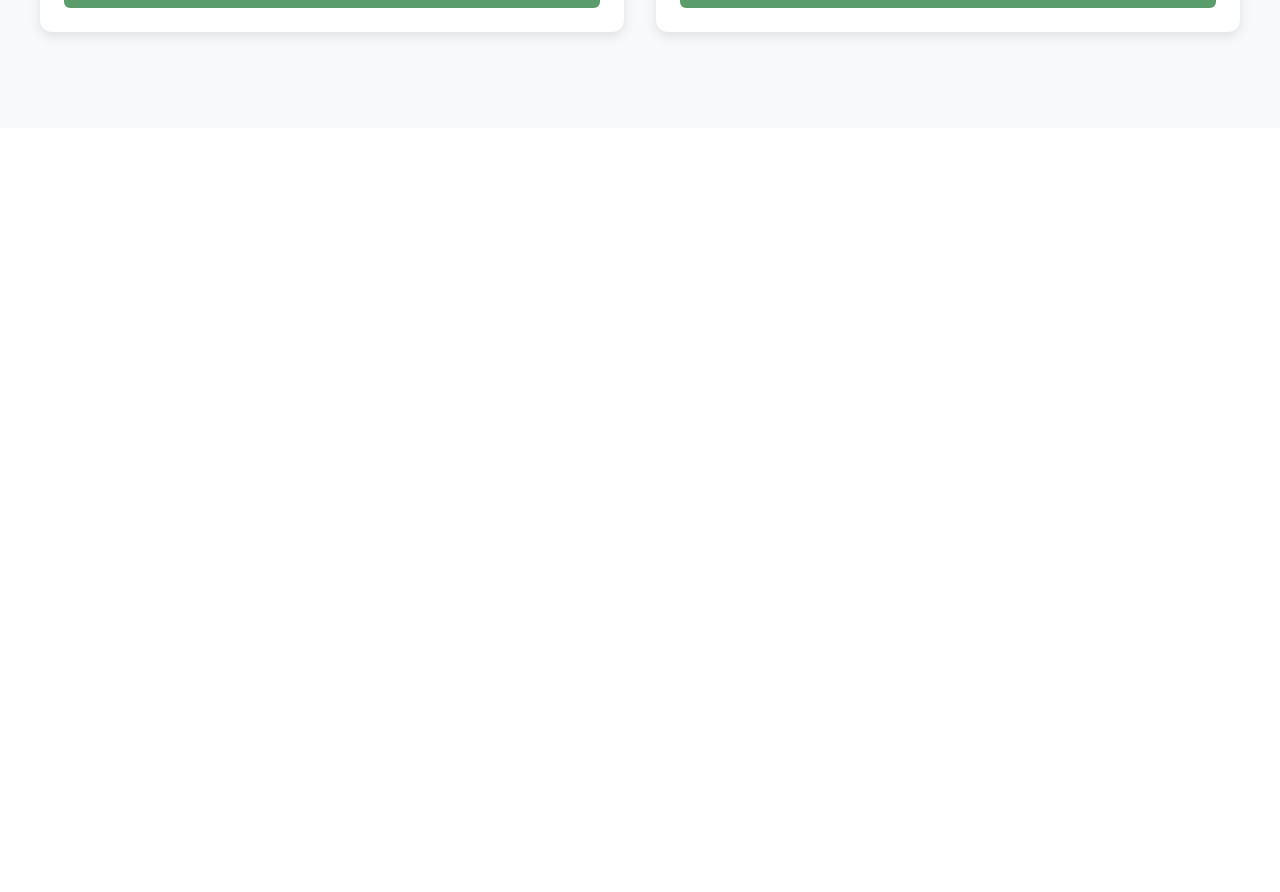
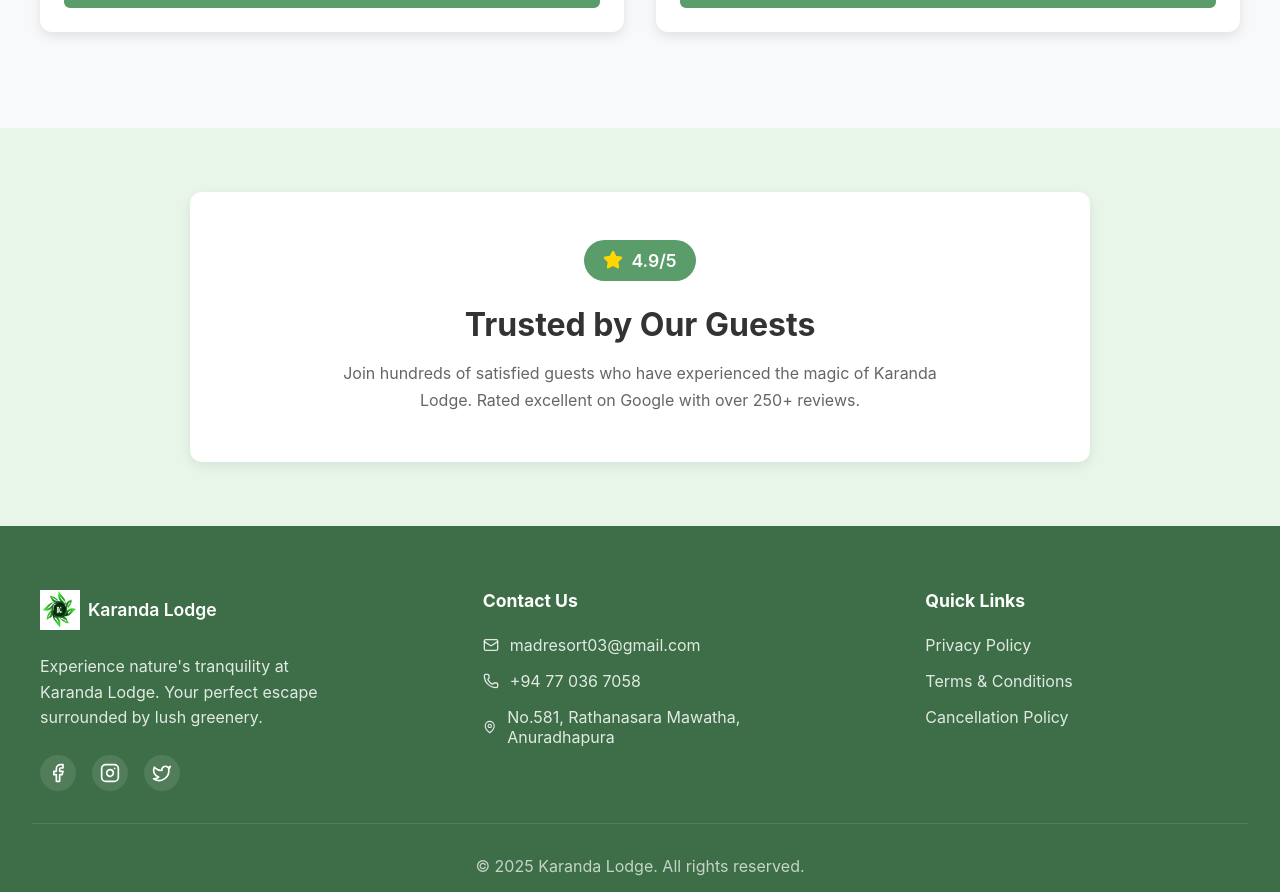
Before and after one commit to nandundasa/karanda_lodge_villa, a Next.js app in the folder karanda-lodge/: page / in a window 1280 px wide. Shown: the part 1519-2411 px from the top of the page. Before the commit the page ends 1647 px from the top, so only its background shows below. Built offline with nearby package versions, Linux system fonts and the light colour scheme.

Commit message:
Add testimonial section and footer with contact information

```diff
--- a/karanda-lodge/src/app/home.css
+++ b/karanda-lodge/src/app/home.css
@@ -211,11 +211,6 @@ body {
   margin-bottom: 2rem;
 }
 
-.star {
-  font-size: 1rem;
-  color: #ffd700;
-}
-
 .hero-title {
   font-size: 3.5rem;
   font-weight: 400;
@@ -414,3 +409,130 @@ body {
     grid-template-columns: 1fr;
   }
 }
+
+/* Testimonial Section */
+.testimonial-section {
+  padding: 4rem 2rem;
+  background: #e8f5e9;
+}
+
+.testimonial-container {
+  max-width: 900px;
+  margin: 0 auto;
+  text-align: center;
+  background: white;
+  padding: 3rem 2rem;
+  border-radius: 12px;
+  box-shadow: 0 4px 12px rgba(0, 0, 0, 0.08);
+}
+
+.rating-badge-large {
+  display: inline-flex;
+  align-items: center;
+  gap: 0.5rem;
+  background: #5a9d6a;
+  color: white;
+  padding: 0.6rem 1.2rem;
+  border-radius: 25px;
+  font-size: 1.1rem;
+  font-weight: 600;
+  margin-bottom: 1.5rem;
+}
+
+.testimonial-title {
+  font-size: 2rem;
+  color: #333;
+  margin-bottom: 1rem;
+}
+
+.testimonial-description {
+  color: #666;
+  line-height: 1.7;
+}
+
+/* Footer */
+.footer {
+  background: #3d6e47;
+  color: white;
+  padding: 4rem 2rem 1rem;
+}
+
+.footer-container {
+  max-width: 1200px;
+  margin: 0 auto;
+  display: grid;
+  grid-template-columns: repeat(auto-fit, minmax(250px, 1fr));
+  gap: 8rem;
+  margin-bottom: 2rem;
+}
+
+.footer-section {
+  display: flex;
+  flex-direction: column;
+  gap: 1rem;
+}
+
+.footer-logo {
+  display: flex;
+  align-items: center;
+  gap: 0.5rem;
+  font-weight: 600;
+  font-size: 1.1rem;
+  margin-bottom: 0.5rem;
+}
+
+.footer-description {
+  color: rgba(255, 255, 255, 0.85);
+  line-height: 1.6;
+}
+
+.social-links {
+  display: flex;
+  gap: 1rem;
+  margin-top: 0.5rem;
+}
+
+.social-links a {
+  width: 36px;
+  height: 36px;
+  background: rgba(255, 255, 255, 0.1);
+  border-radius: 50%;
+  display: flex;
+  align-items: center;
+  justify-content: center;
+  color: white;
+  transition: background 0.3s;
+}
+
+.social-links a:hover {
+  background: rgba(255, 255, 255, 0.2);
+}
+
+.footer-heading {
+  font-size: 1.1rem;
+  margin-bottom: 0.5rem;
+}
+
+.contact-item {
+  display: flex;
+  align-items: center;
+  gap: 0.7rem;
+  color: rgba(255, 255, 255, 0.85);
+}
+
+.footer-link {
+  color: rgba(255, 255, 255, 0.85);
+  text-decoration: none;
+  transition: color 0.3s;
+}
+
+.footer-link:hover {
+  color: white;
+}
+
+.footer-bottom {
+  text-align: center;
+  padding-top: 2rem;
+  border-top: 1px solid rgba(255, 255, 255, 0.1);
+  color: rgba(255, 255, 255, 0.7);
+}
--- a/karanda-lodge/src/app/page.tsx
+++ b/karanda-lodge/src/app/page.tsx
@@ -1,6 +1,20 @@
 "use client";
 import "./home.css";
-import { Star, ExternalLink, Users, Wifi, Car, Droplet, Wind } from "lucide-react";
+import {
+  Star,
+  ExternalLink,
+  Users,
+  Wifi,
+  Car,
+  Droplet,
+  Wind,
+  Mail,
+  Phone,
+  MapPin,
+  Facebook,
+  Instagram,
+  Twitter,
+} from "lucide-react";
 import Image from "next/image";
 import { useEffect, useState } from "react";
 
@@ -40,7 +54,9 @@ export default function Home() {
           </div>
           <ul className="nav-links">
             <li>
-              <a href="#home" className="active">Home</a>
+              <a href="#home" className="active">
+                Home
+              </a>
             </li>
             <li>
               <a href="#rooms">Rooms</a>
@@ -71,7 +87,7 @@ export default function Home() {
         <div className="hero-content">
           <div className="rating-badge">
             <span className="star">
-              <Star />
+              <Star fill="#ffd700" color="#ffd700" />
             </span>
             <span>Rated 4.9/5 on Google</span>
           </div>
@@ -102,21 +118,36 @@ export default function Home() {
           <div className="rooms-grid">
             <div className="room-card">
               <div className="room-image">
-                <Image src="/cover.jpeg" alt="Family Room" width={500} height={300} />
-                <span className="price-badge">$150/night</span>
+                <Image
+                  src="/cover.jpeg"
+                  alt="Family Room"
+                  width={500}
+                  height={300}
+                />
+                <span className="price-badge">Rs.7500/night</span>
               </div>
               <div className="room-content">
                 <h3 className="room-name">Family Room</h3>
-                <p className="room-description">Perfect for families, spacious and comfortable</p>
+                <p className="room-description">
+                  Perfect for families, spacious and comfortable
+                </p>
                 <div className="room-guests">
                   <Users size={16} />
-                  <span>4-6 guests</span>
+                  <span>4-5 guests</span>
                 </div>
                 <div className="room-amenities">
-                  <span className="amenity"><Wind size={14} /> AC</span>
-                  <span className="amenity"><Wifi size={14} /> WiFi</span>
-                  <span className="amenity"><Car size={14} /> Parking</span>
-                  <span className="amenity"><Droplet size={14} /> Hot Water</span>
+                  <span className="amenity">
+                    <Wind size={14} /> AC
+                  </span>
+                  <span className="amenity">
+                    <Wifi size={14} /> WiFi
+                  </span>
+                  <span className="amenity">
+                    <Car size={14} /> Parking
+                  </span>
+                  <span className="amenity">
+                    <Droplet size={14} /> Hot Water
+                  </span>
                 </div>
                 <button className="view-details-btn">View Details →</button>
               </div>
@@ -124,21 +155,36 @@ export default function Home() {
 
             <div className="room-card">
               <div className="room-image">
-                <Image src="/IMG_8574.jpeg" alt="Double Room" width={500} height={300} />
-                <span className="price-badge">$120/night</span>
+                <Image
+                  src="/IMG_8574.jpeg"
+                  alt="Double Room"
+                  width={500}
+                  height={300}
+                />
+                <span className="price-badge">Rs.5500/night</span>
               </div>
               <div className="room-content">
                 <h3 className="room-name">Double Room</h3>
-                <p className="room-description">Intimate and luxurious for couples</p>
+                <p className="room-description">
+                  Intimate and luxurious for couples
+                </p>
                 <div className="room-guests">
                   <Users size={16} />
                   <span>2 guests</span>
                 </div>
                 <div className="room-amenities">
-                  <span className="amenity"><Wind size={14} /> AC</span>
-                  <span className="amenity"><Wifi size={14} /> WiFi</span>
-                  <span className="amenity"><Car size={14} /> Parking</span>
-                  <span className="amenity"><Droplet size={14} /> Hot Water</span>
+                  <span className="amenity">
+                    <Wind size={14} /> AC
+                  </span>
+                  <span className="amenity">
+                    <Wifi size={14} /> WiFi
+                  </span>
+                  <span className="amenity">
+                    <Car size={14} /> Parking
+                  </span>
+                  <span className="amenity">
+                    <Droplet size={14} /> Hot Water
+                  </span>
                 </div>
                 <button className="view-details-btn">View Details →</button>
               </div>
@@ -146,6 +192,86 @@ export default function Home() {
           </div>
         </div>
       </section>
+
+      <section className="testimonial-section">
+        <div className="testimonial-container">
+          <div className="rating-badge-large">
+            <Star size={20} fill="#ffd700" color="#ffd700" />
+            <span>4.9/5</span>
+          </div>
+          <h2 className="testimonial-title">Trusted by Our Guests</h2>
+          <p className="testimonial-description">
+            Join hundreds of satisfied guests who have experienced the magic of
+            Karanda
+            <br />
+            Lodge. Rated excellent on Google with over 250+ reviews.
+          </p>
+        </div>
+      </section>
+
+      <footer className="footer">
+        <div className="footer-container">
+          <div className="footer-section">
+            <div className="footer-logo">
+              <Image
+                src="/logo.png"
+                alt="Karanda Lodge"
+                width={40}
+                height={40}
+              />
+              <span>Karanda Lodge</span>
+            </div>
+            <p className="footer-description">
+              Experience nature&apos;s tranquility at Karanda Lodge. Your
+              perfect escape surrounded by lush greenery.
+            </p>
+            <div className="social-links">
+              <a href="#" aria-label="Facebook">
+                <Facebook size={20} />
+              </a>
+              <a href="#" aria-label="Instagram">
+                <Instagram size={20} />
+              </a>
+              <a href="#" aria-label="Twitter">
+                <Twitter size={20} />
+              </a>
+            </div>
+          </div>
+
+          <div className="footer-section">
+            <h3 className="footer-heading">Contact Us</h3>
+            <div className="contact-item">
+              <Mail size={16} />
+              <span>madresort03@gmail.com</span>
+            </div>
+            <div className="contact-item">
+              <Phone size={16} />
+              <span>+94 77 036 7058</span>
+            </div>
+            <div className="contact-item">
+              <MapPin size={16} />
+              <span>No.581, Rathanasara Mawatha, Anuradhapura</span>
+            </div>
+          </div>
+
+          <div className="footer-section">
+            <h3 className="footer-heading">Quick Links</h3>
+            <a href="#" className="footer-link">
+              Privacy Policy
+            </a>
+            <a href="#" className="footer-link">
+              Terms & Conditions
+            </a>
+            <a href="#" className="footer-link">
+              Cancellation Policy
+            </a>
+          </div>
+        </div>
+
+        <div className="footer-bottom">
+          <p>© 2025 Karanda Lodge. All rights reserved.</p>
+        </div>
+      </footer>
     </>
   );
 }
```
